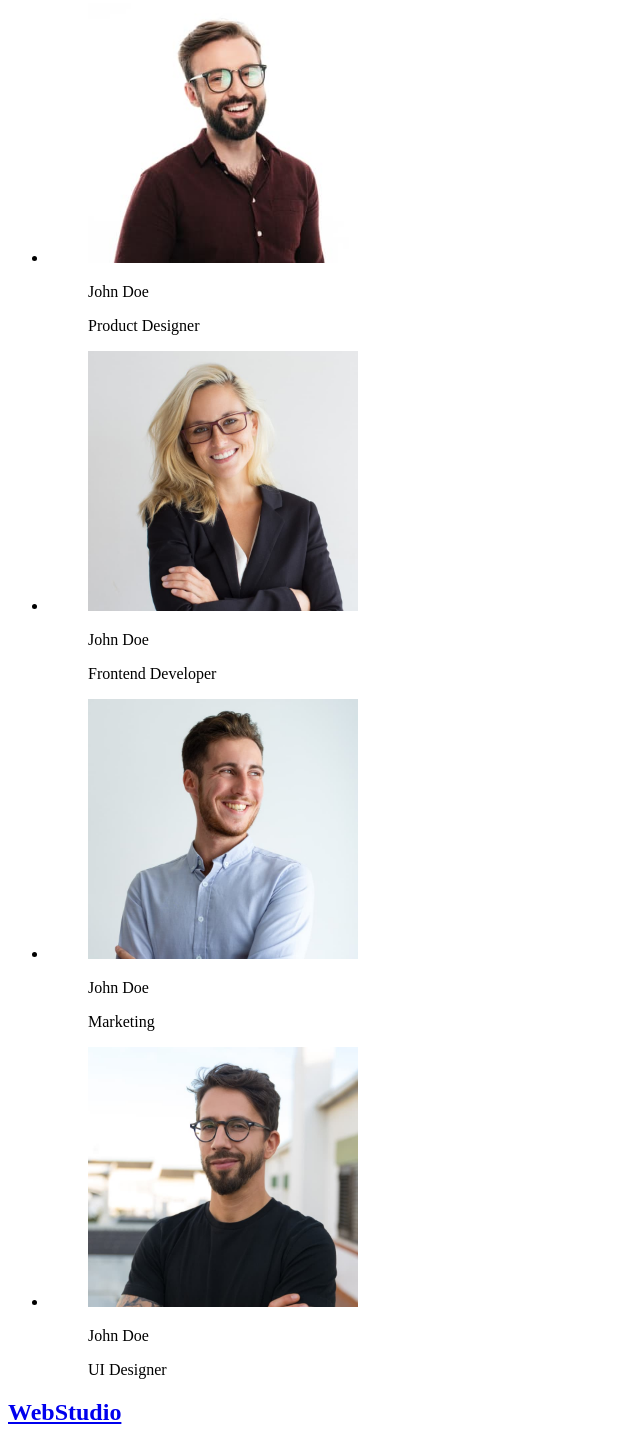
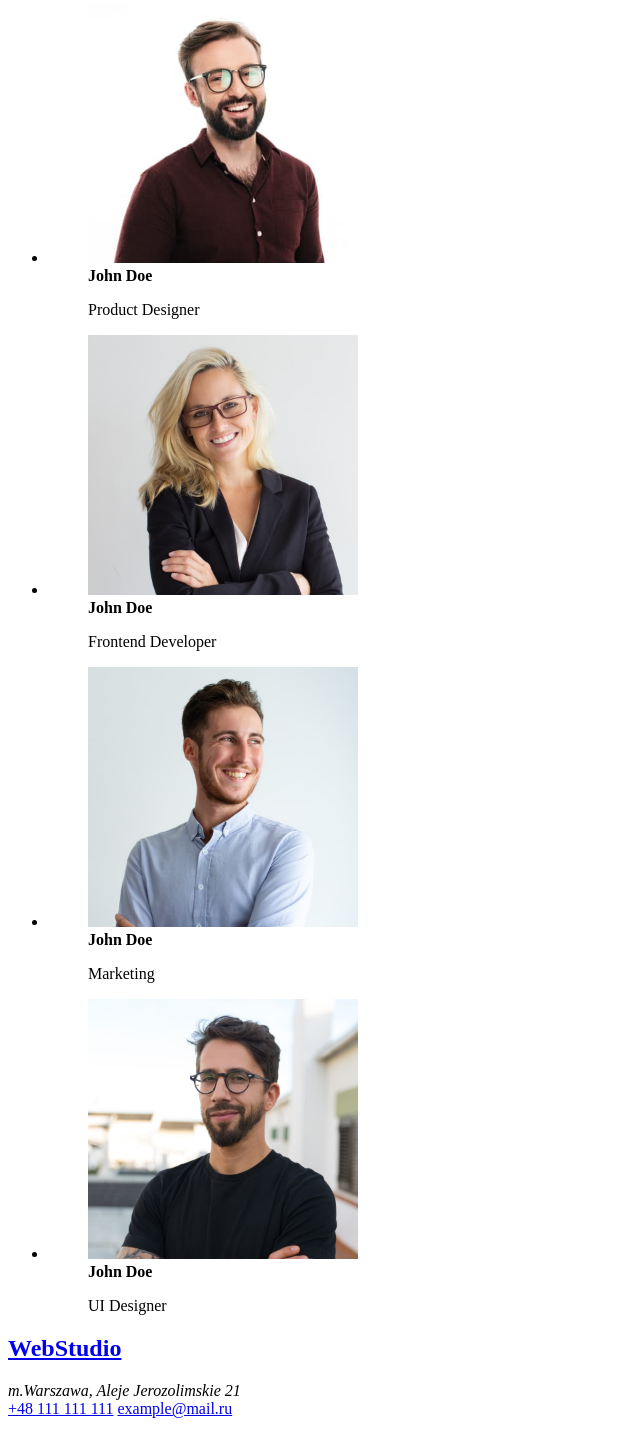
Before and after one commit to WojtekPrusak/Projekt1, a plain HTML site: page index.html in a window 1280 px wide. Shown: the part 984-2420 px from the top of the page, without its empty margins (0-640 px from the left). Drawn offline with Linux system fonts and the light colour scheme.

Commit message:
Update index.html

```diff
--- a/index.html
+++ b/index.html
@@ -87,7 +87,7 @@
                         <figure>
                             <img src="images/product.jpg" width="270" height="260" alt="Product Designer" />
                             <figcaption>
-                                <p>John Doe</p>
+                                <b>John Doe</b>
                                 <p>Product Designer</p>
                             </figcaption>
                         </figure>
@@ -96,7 +96,7 @@
                         <figure>
                             <img src="images/frontend.jpg" width="270" height="260" alt="Frontend Developer" />
                             <figcaption>
-                                <p>John Doe</p>
+                                <b>John Doe</b>
                                 <p>Frontend Developer</p>
                             </figcaption>
                         </figure>
@@ -105,7 +105,7 @@
                         <figure>
                             <img src="images/marketing.jpg" width="270" height="260" alt="Marketing" />
                             <figcaption>
-                                <p>John Doe</p>
+                                <b>John Doe</b>
                                 <p>Marketing</p>
                             </figcaption>
                         </figure>
@@ -114,7 +114,7 @@
                         <figure>
                             <img src="images/ui.jpg" width="270" height="260" alt="UI Designer" />
                             <figcaption>
-                                <p>John Doe</p>
+                                <b>John Doe</b>
                                 <p>UI Designer</p>
                             </figcaption>
                         </figure>
```
